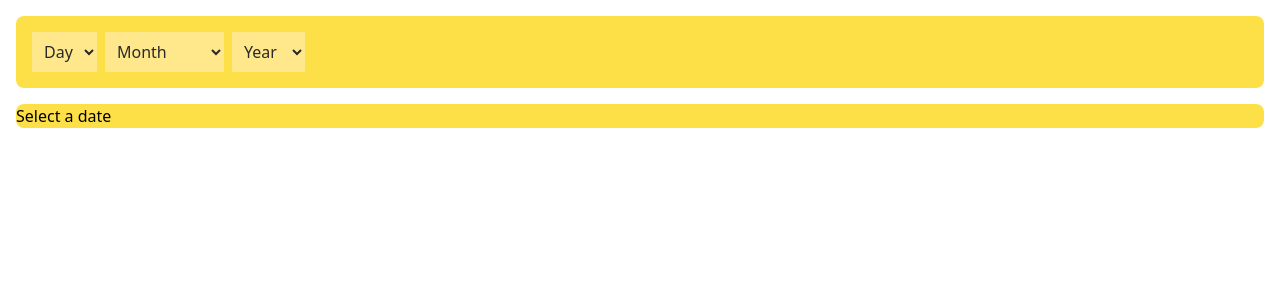
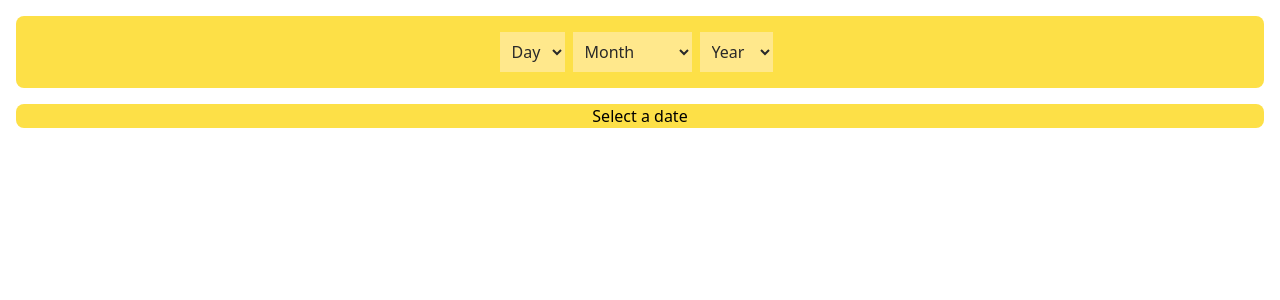
Before and after one commit to alexmontagna/date-picker-react, a React (Vite) app in the folder date-picker-for-monade/: page / in a window 1280 px wide. Shown: the top 300 px of the page. Built offline with nearby package versions, Linux system fonts and the light colour scheme.

Commit message:
style: Add text-center utility class

```diff
--- a/date-picker-for-monade/src/index.css
+++ b/date-picker-for-monade/src/index.css
@@ -625,6 +625,10 @@ video {
   padding: 1rem;
 }
 
+.text-center {
+  text-align: center;
+}
+
 .text-\[\#292929\] {
   --tw-text-opacity: 1;
   color: rgb(41 41 41 / var(--tw-text-opacity));
```
